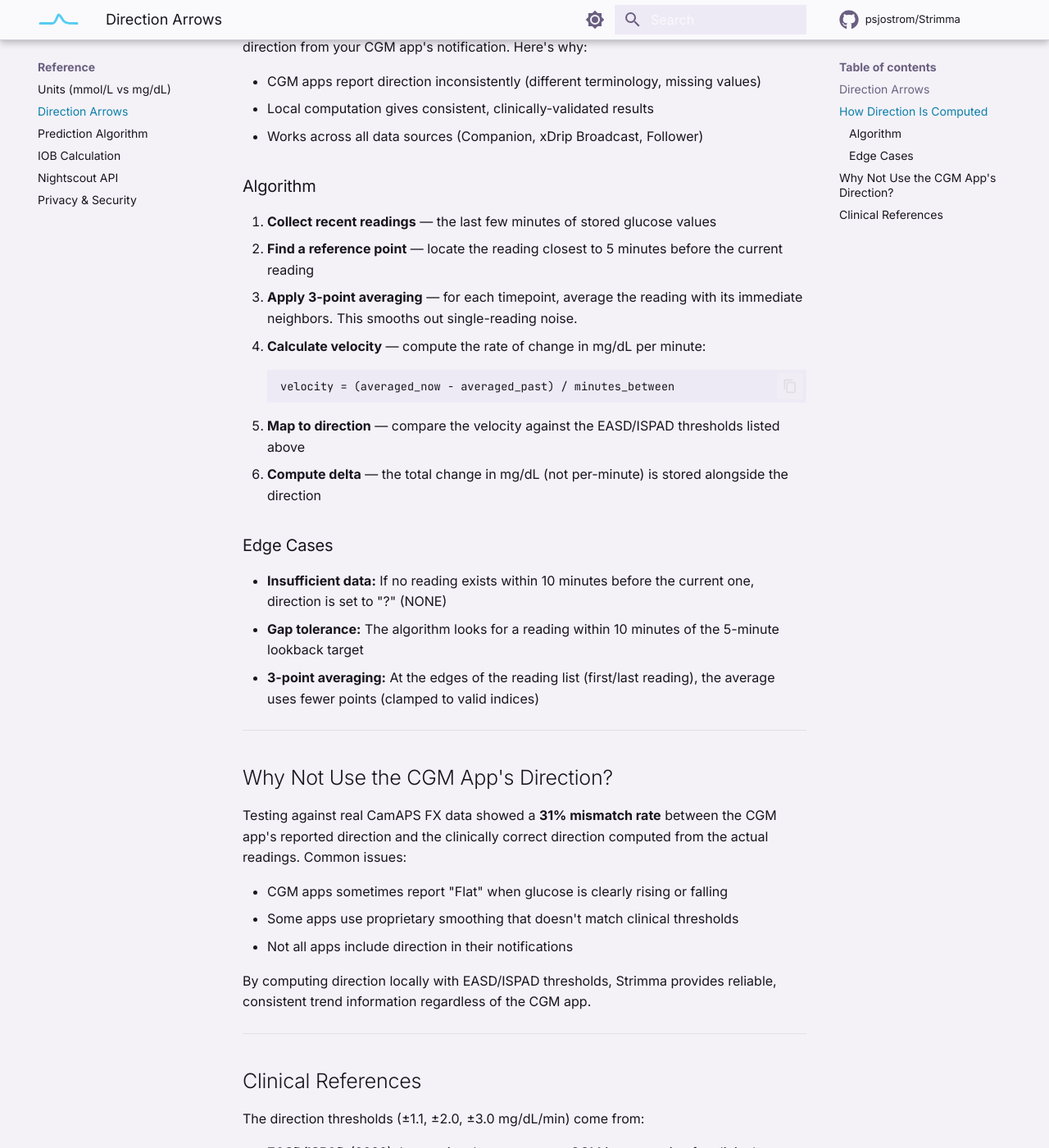
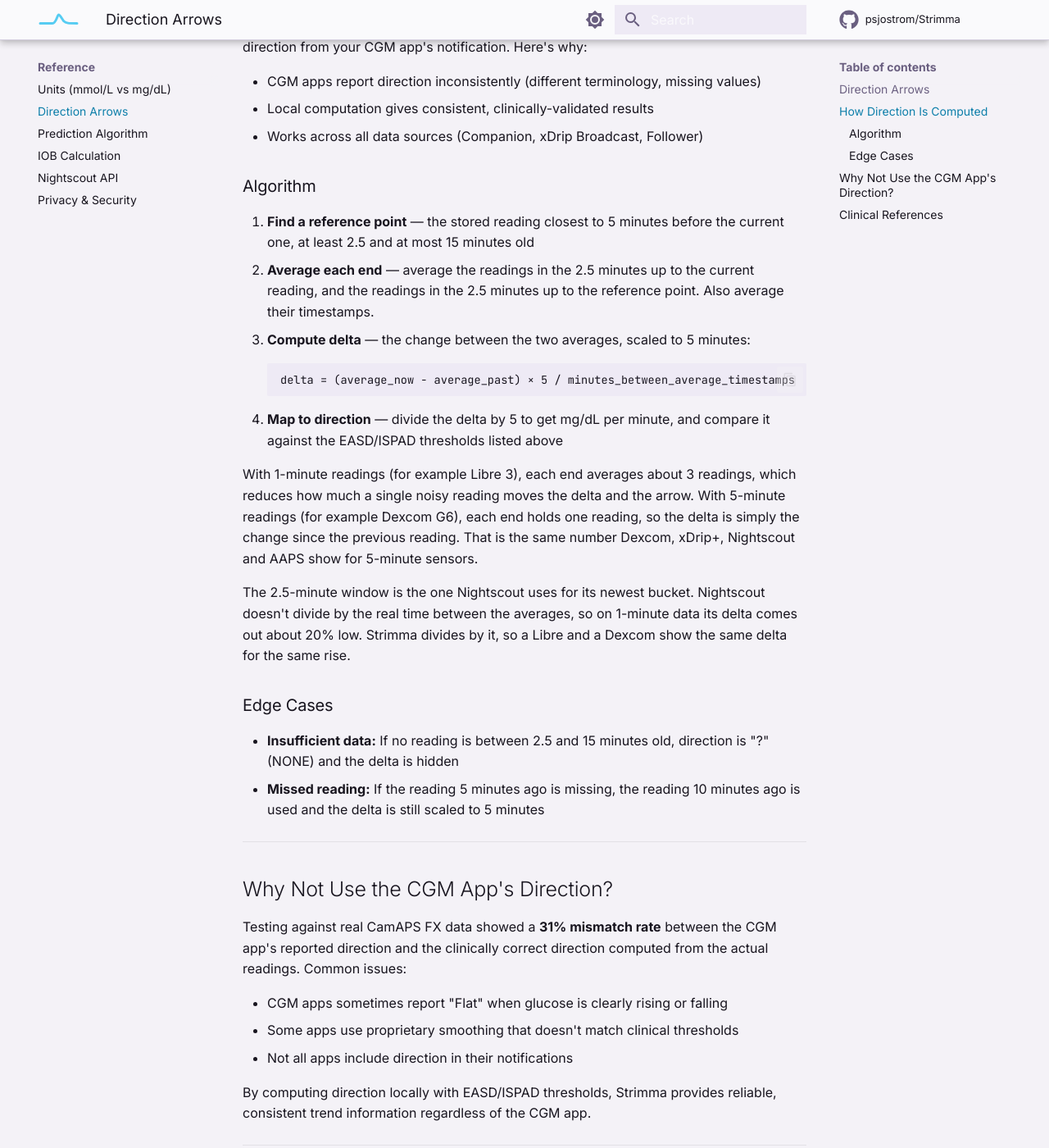
Before and after one commit to psjostrom/strimma, an MkDocs documentation site: the page built from docs/reference/direction.md, in a window 1280 px wide and 1400 px high, scrolled down 922 px. Shown: the whole window at 82% size. Built offline with MkDocs 1.6.1 and Material for MkDocs 9.7.7, drawn with Linux system fonts in a browser that asks for light colours; comment, search, counter and statistics services are not loaded.

Commit message:
fix: compute delta from the real time between readings (#336)
* fix: compute delta from the real time between readings

DirectionComputer averaged each endpoint with its index neighbours. That made
the result depend on the sensor interval: about 90% of the real 5-minute change
on 1-minute Libre data, and 50% on 5-minute Dexcom data, where the current
reading was averaged with the reading 5 minutes earlier. Arrows were equally
understated, so a real SingleDown showed as Flat.

The delta is now the change from the reading closest to 5 minutes earlier
(2.5 to 15 minutes old), scaled to 5 minutes by the real time between them.
There is no smoothing, which matches AAPS's default. AAPS resamples 1-minute
data to a 5-minute grid and averages nothing unless a smoothing plugin is on.

Co-Authored-By: Claude Opus 5.5 <noreply@anthropic.com>

* docs: describe POST delta as the raw 5-minute change

Co-Authored-By: Claude Opus 5.5 <noreply@anthropic.com>

* fix: average 2.5 minutes of readings at each end of the delta

A raw 5-minute delta made the arrow flip twice as often as before on 1-minute
Libre data (1.91 against 0.91 one-reading flips per hour over 44 days of real
readings), because one noisy reading moves it.

Each end is now the average of the readings in the 2.5 minutes up to it,
Nightscout's newest-bucket window, divided by the real time between the
averages' timestamps. Over the same 44 days that gives 0.67 flips per hour with
the full delta size. Nightscout's bucket delta skips the time division and
reads about 20% low on 1-minute data. On 5-minute sensors each window holds one
reading, so the delta is unchanged.

Co-Authored-By: Claude Opus 5.5 <noreply@anthropic.com>

* fix: load the history the delta's past window needs

The past end of the delta can be up to 15 minutes old, and its 2.5-minute
averaging window reaches 17.5 minutes back. Both callers loaded only 15
minutes, so after a gap the past average lost readings. DirectionComputer now
states the history it needs, and ReadingPipeline and NightscoutFollower load
that.

Also adds a test that the delta divides by the time between the window
averages, keeps the threshold test's compute call inside the test, and stops
the docs claiming one noisy reading can never move the arrow.

Co-Authored-By: Claude Opus 5.5 <noreply@anthropic.com>

---------

Co-authored-by: Claude Opus 5.5 <noreply@anthropic.com>

````diff
--- a/docs/reference/direction.md
+++ b/docs/reference/direction.md
@@ -29,21 +29,22 @@ Strimma computes direction from your recent glucose readings rather than trustin
 
 ### Algorithm
 
-1. **Collect recent readings** — the last few minutes of stored glucose values
-2. **Find a reference point** — locate the reading closest to 5 minutes before the current reading
-3. **Apply 3-point averaging** — for each timepoint, average the reading with its immediate neighbors. This smooths out single-reading noise.
-4. **Calculate velocity** — compute the rate of change in mg/dL per minute:
+1. **Find a reference point** — the stored reading closest to 5 minutes before the current one, at least 2.5 and at most 15 minutes old
+2. **Average each end** — average the readings in the 2.5 minutes up to the current reading, and the readings in the 2.5 minutes up to the reference point. Also average their timestamps.
+3. **Compute delta** — the change between the two averages, scaled to 5 minutes:
    ```
-   velocity = (averaged_now - averaged_past) / minutes_between
+   delta = (average_now - average_past) × 5 / minutes_between_average_timestamps
    ```
-5. **Map to direction** — compare the velocity against the EASD/ISPAD thresholds listed above
-6. **Compute delta** — the total change in mg/dL (not per-minute) is stored alongside the direction
+4. **Map to direction** — divide the delta by 5 to get mg/dL per minute, and compare it against the EASD/ISPAD thresholds listed above
+
+With 1-minute readings (for example Libre 3), each end averages about 3 readings, which reduces how much a single noisy reading moves the delta and the arrow. With 5-minute readings (for example Dexcom G6), each end holds one reading, so the delta is simply the change since the previous reading. That is the same number Dexcom, xDrip+, Nightscout and AAPS show for 5-minute sensors.
+
+The 2.5-minute window is the one Nightscout uses for its newest bucket. Nightscout doesn't divide by the real time between the averages, so on 1-minute data its delta comes out about 20% low. Strimma divides by it, so a Libre and a Dexcom show the same delta for the same rise.
 
 ### Edge Cases
 
-- **Insufficient data:** If no reading exists within 10 minutes before the current one, direction is set to "?" (NONE)
-- **Gap tolerance:** The algorithm looks for a reading within 10 minutes of the 5-minute lookback target
-- **3-point averaging:** At the edges of the reading list (first/last reading), the average uses fewer points (clamped to valid indices)
+- **Insufficient data:** If no reading is between 2.5 and 15 minutes old, direction is "?" (NONE) and the delta is hidden
+- **Missed reading:** If the reading 5 minutes ago is missing, the reading 10 minutes ago is used and the delta is still scaled to 5 minutes
 
 ---
 
````
Also changed, not shown: CLAUDE.md (+1 -1 lines), docs/data-sources/companion.md (+1 -1 lines), docs/internal/spec.md (+7 -8 lines), docs/reference/nightscout-api.md (+2 -2 lines), 6 other files.
